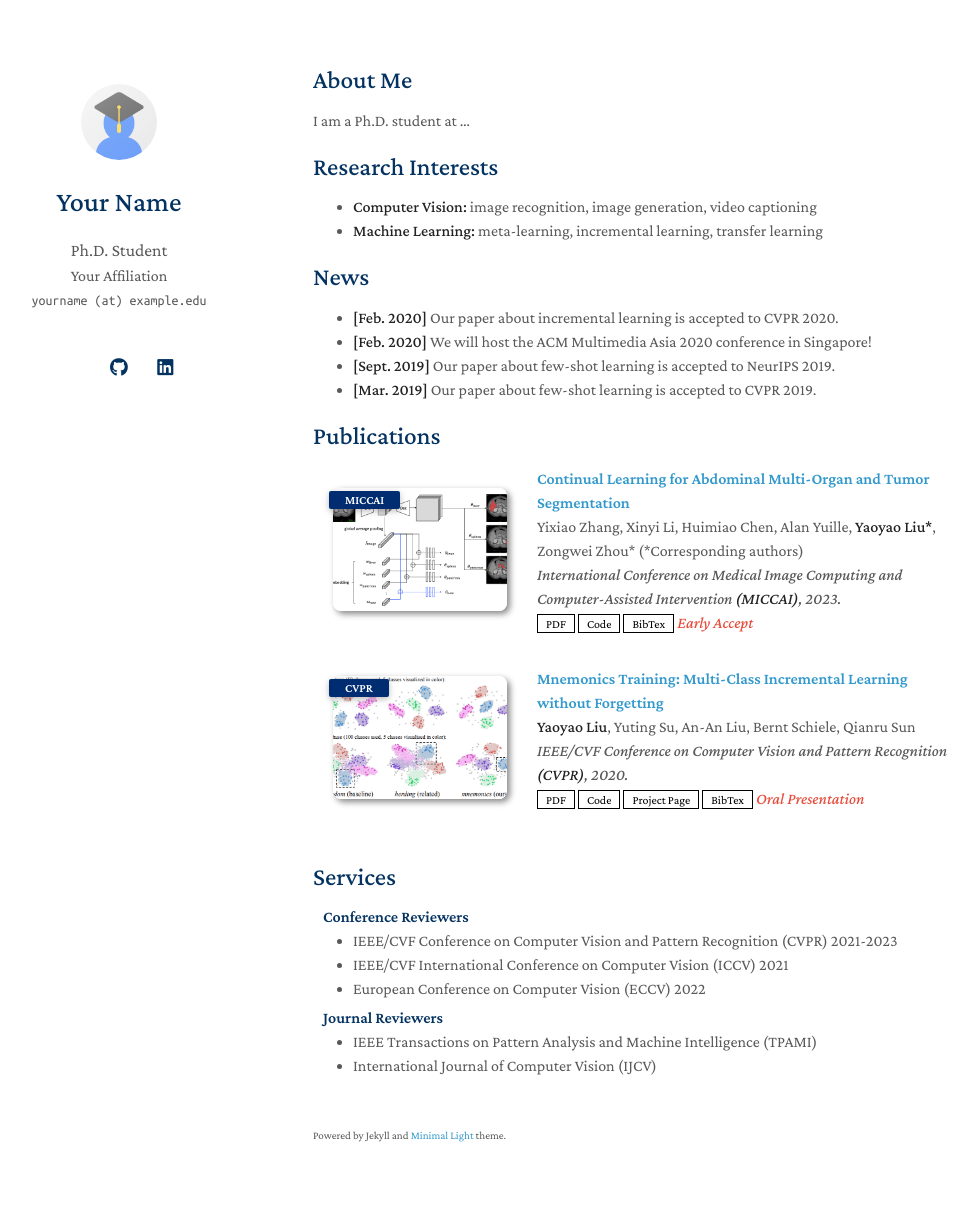
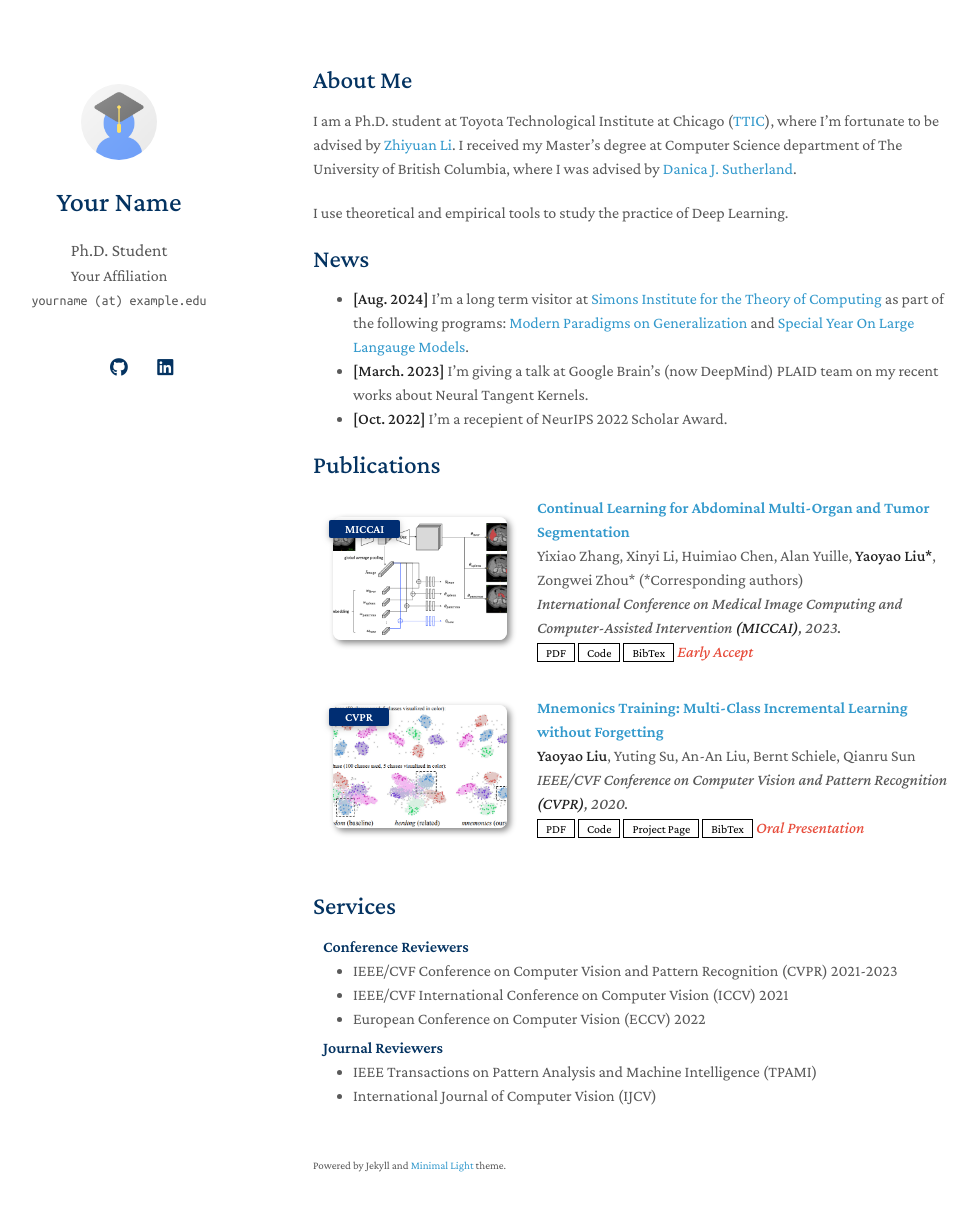
Before and after one commit to mohamad-amin/mohamad-amin.github.io, a Jekyll site: the page built from index.md, in a window 1280 px wide and 1246 px high. Shown: the top 1211 px of the window, without its empty margins (157-1135 px from the left). Built offline with Jekyll 4.4.1, drawn with Linux system fonts in a browser that asks for light colours; a style sheet for code colours, icons or effects is not loaded; our own code applies the rules of GitHub Pages for plain Markdown files.

Commit message:
Update personal details

```diff
--- a/index.md
+++ b/index.md
@@ -4,19 +4,15 @@ layout: homepage
 
 ## About Me
 
-I am a Ph.D. student at ...
+I am a Ph.D. student at Toyota Technological Institute at Chicago ([TTIC](https://ttic.edu/)), where I'm fortunate to be advised by [Zhiyuan Li](https://zhiyuanli.ttic.edu/). I received my Master's degree at Computer Science department of The University of British Columbia, where I was advised by [Danica J. Sutherland](https://djsutherland.ml/).
 
-## Research Interests
-
-- **Computer Vision:** image recognition, image generation, video captioning
-- **Machine Learning:** meta-learning, incremental learning, transfer learning
+I use theoretical and empirical tools to study the practice of Deep Learning.
 
 ## News
 
-- **[Feb. 2020]** Our paper about incremental learning is accepted to CVPR 2020.
-- **[Feb. 2020]** We will host the ACM Multimedia Asia 2020 conference in Singapore!
-- **[Sept. 2019]** Our paper about few-shot learning is accepted to NeurIPS 2019.
-- **[Mar. 2019]** Our paper about few-shot learning is accepted to CVPR 2019.
+- **[Aug. 2024]** I'm a long term visitor at [Simons Institute for the Theory of Computing](https://simons.berkeley.edu/homepage) as part of the following programs: [Modern Paradigms on Generalization](https://simons.berkeley.edu/programs/modern-paradigms-generalization) and [Special Year On Large Langauge Models](https://simons.berkeley.edu/programs/special-year-large-language-models-transformers-part-1).
+- **[March. 2023]** I'm giving a talk at Google Brain's (now DeepMind) PLAID team on my recent works about Neural Tangent Kernels.
+- **[Oct. 2022]** I'm a recepient of NeurIPS 2022 Scholar Award.
 
 {% include_relative _includes/publications.md %}
 
```
